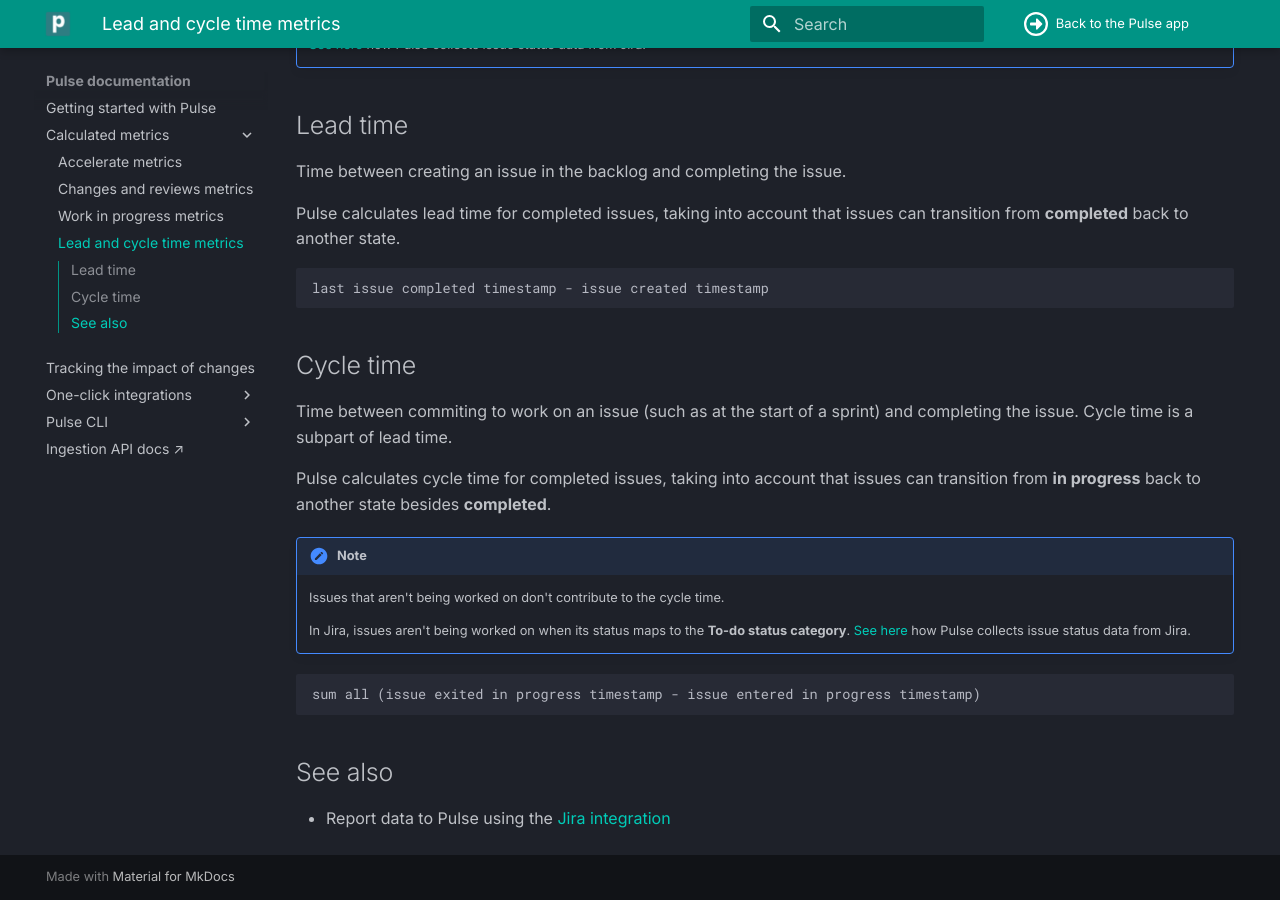
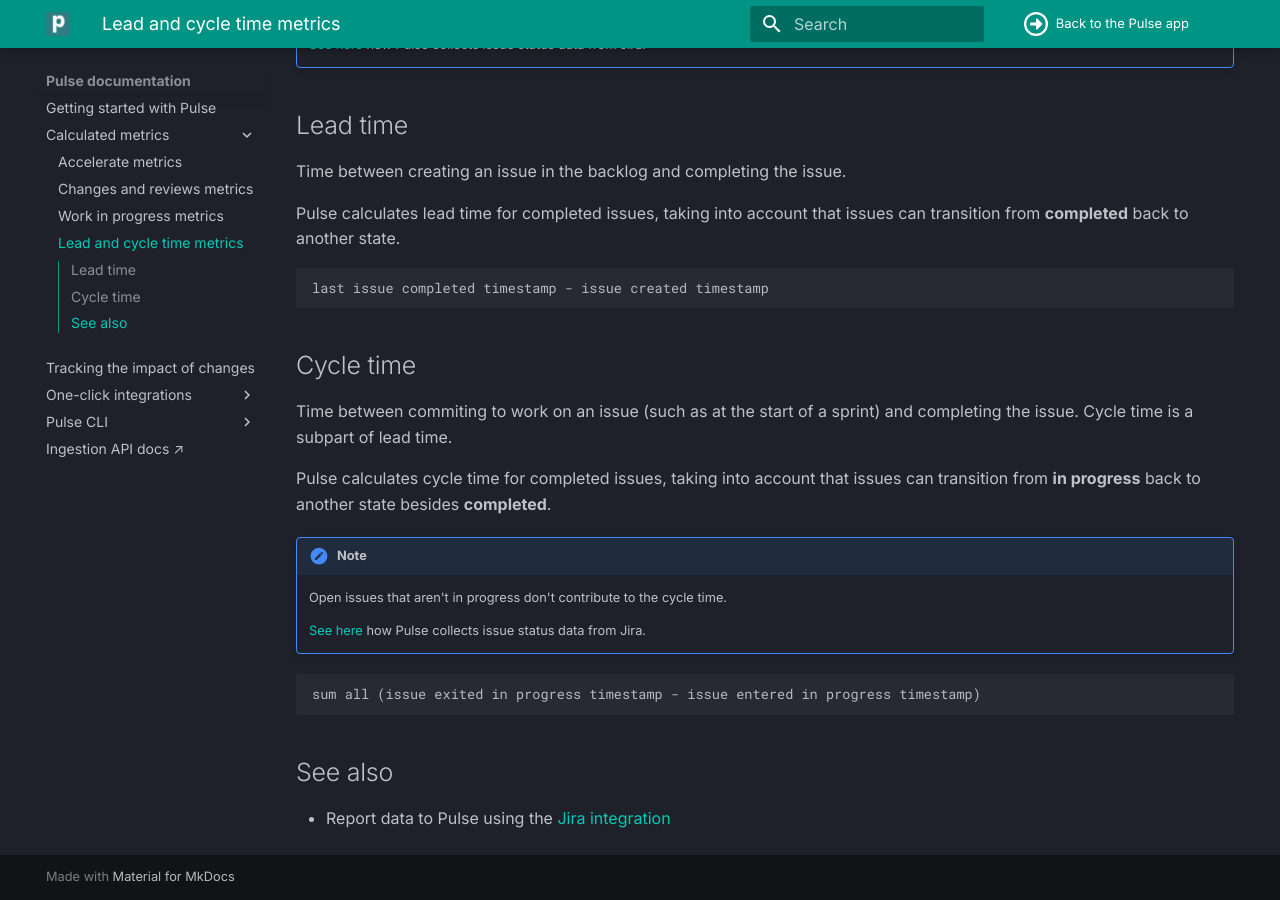
Before and after one commit to codacy/pulse-user-docs, an MkDocs documentation site: the page built from docs/metrics/lead-cycle-time.md, in a window 1280 px wide and 900 px high, scrolled down 1065 px. Built offline with MkDocs 1.6.1 and Material for MkDocs 9.7.7, drawn with Linux system fonts in a browser that asks for light colours.

Commit message:
clean: Tweaks for clarity

````diff
--- a/docs/metrics/lead-cycle-time.md
+++ b/docs/metrics/lead-cycle-time.md
@@ -40,9 +40,9 @@
 Pulse calculates cycle time for completed issues, taking into account that issues can transition from **in progress** back to another state besides **completed**.
 
 !!! note
-    Issues that aren't being worked on don't contribute to the cycle time.
+    Open issues that aren't in progress don't contribute to the cycle time.
 
-    In Jira, issues aren't being worked on when its status maps to the **To-do status category**. [See here](../one-click-integrations/jira-integration.md#collected-data) how Pulse collects issue status data from Jira.
+    [See here](../one-click-integrations/jira-integration.md#collected-data) how Pulse collects issue status data from Jira.
 
 ```text
 sum all (issue exited in progress timestamp - issue entered in progress timestamp)
````
Also changed, not shown: docs/one-click-integrations/jira-integration.md (+1 -1 lines).
